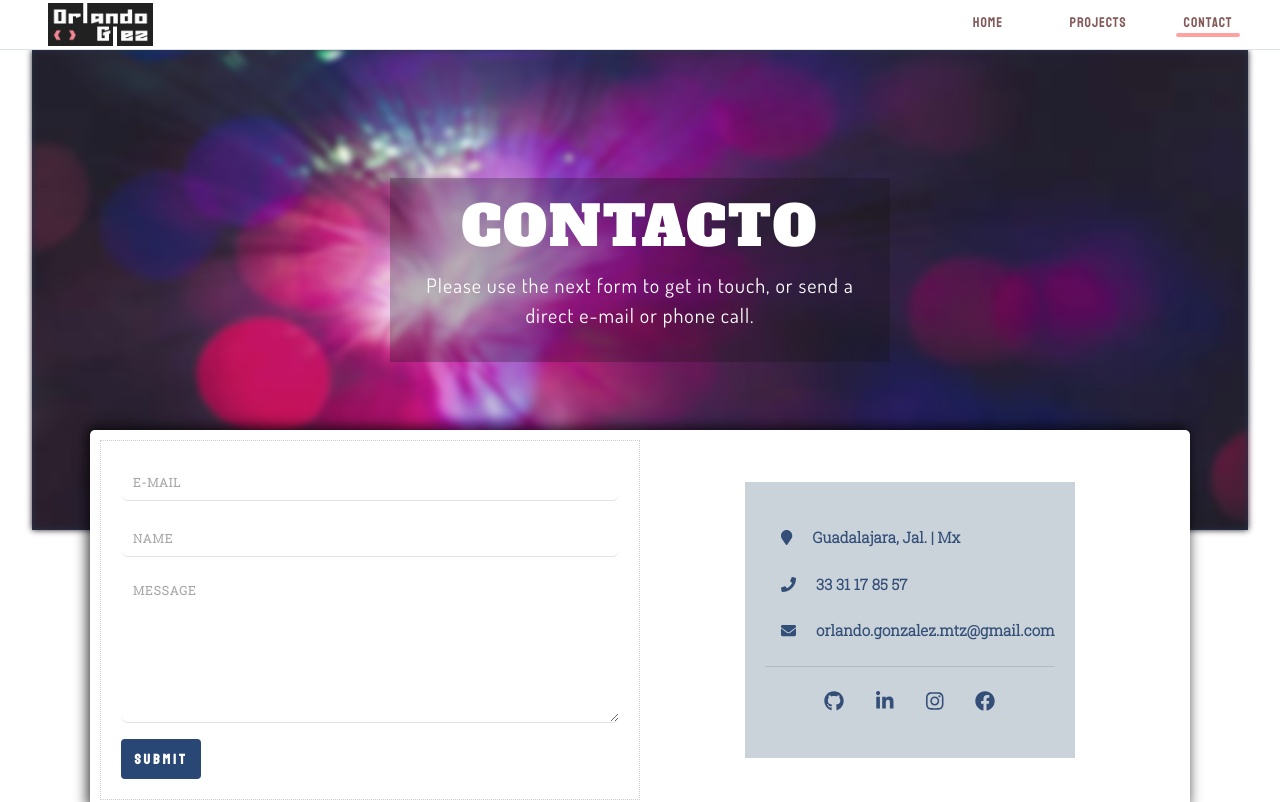
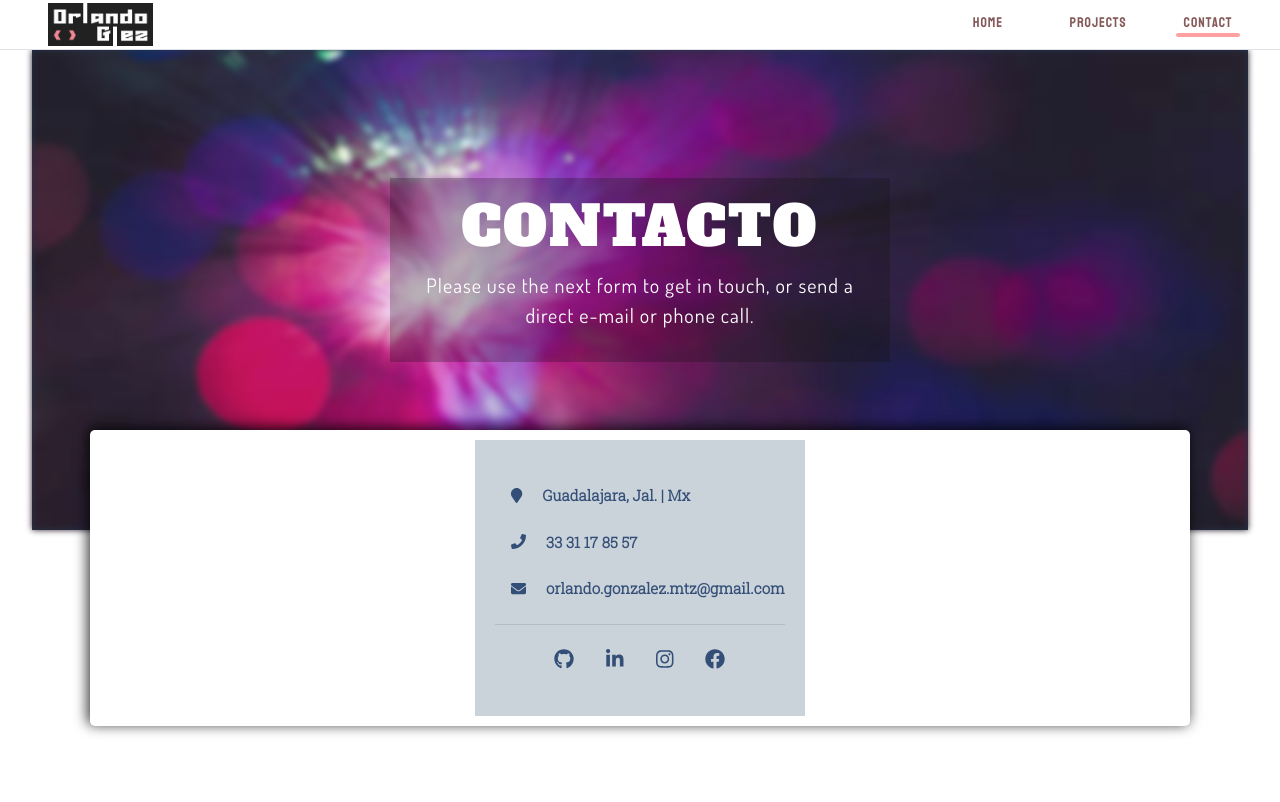
Before and after one commit to OGlezP/portafolio-web, a React (Create React App) app: page /Contact in a window 1280 px wide. Shown: the top 802 px of the page. Built offline with nearby package versions, Linux system fonts and the light colour scheme.

Commit message:
updte form submit netlify

```diff
--- a/src/Contact.js
+++ b/src/Contact.js
@@ -80,7 +80,7 @@ function FormEffectOne() {
                     className=""
                     id="contact-container"
                 >
-                    <Form name="contact" method="POST" data-netlify="true">
+                    <Form name="contact" netlify netlify-honeypot="bot-field" hidden>
                         <Form.Group controlId="exampleForm.ControlInput1">
                             <Form.Control type="email" placeholder="E-mail" />
                         </Form.Group>
@@ -141,7 +141,7 @@ function FormEffectTwo() {
                     className="container"
                     id="contact-container"
                 >
-                    <Form>
+                    <Form name="contact" netlify netlify-honeypot="bot-field" hidden>
                     <Form.Group controlId="exampleForm.ControlInput1">
                         <Form.Control type="email" placeholder="E-mail" />
                     </Form.Group>
```
Also changed, not shown: 20 other files (tests, documents, lock files or other folders).
